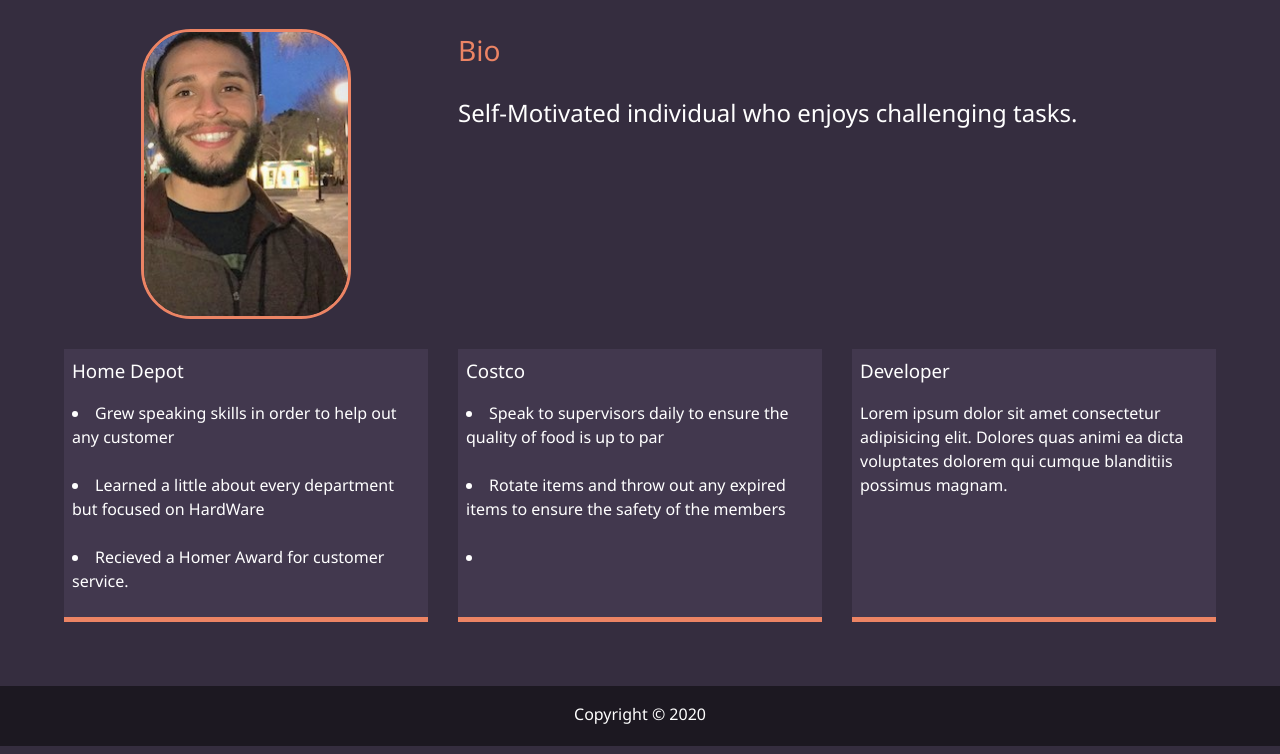
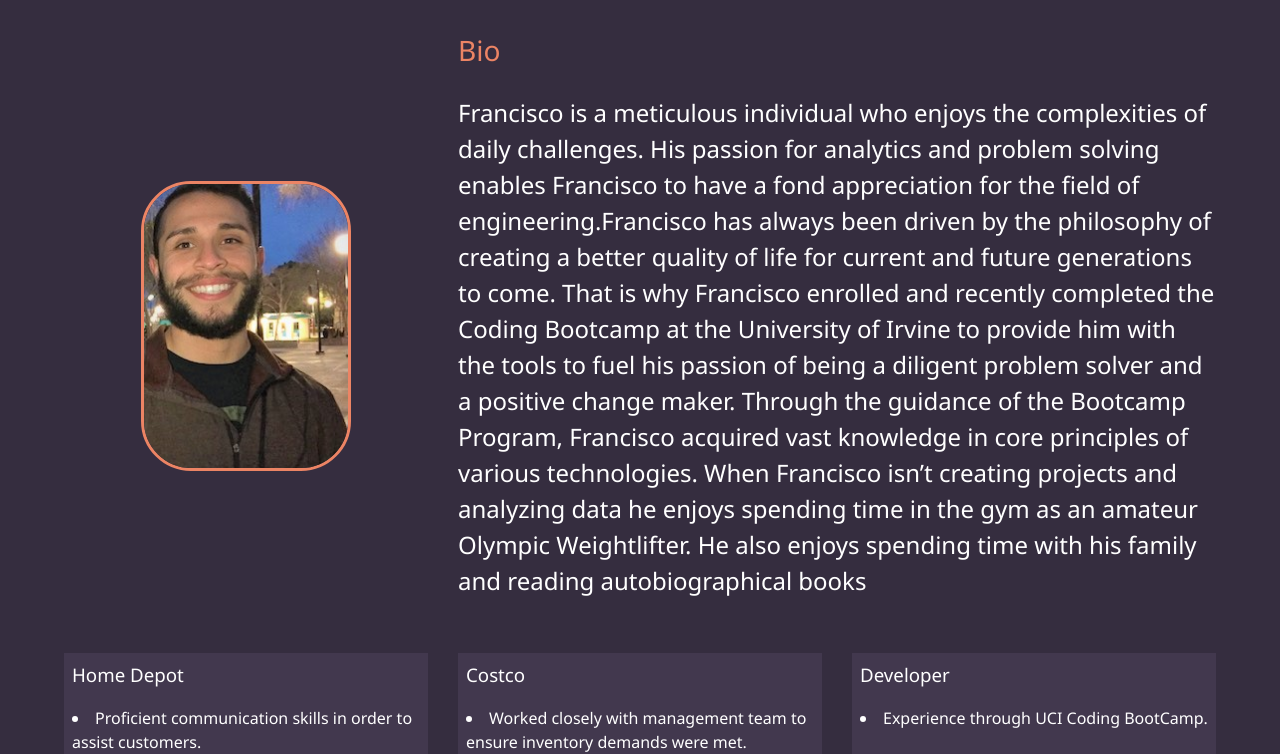
Before and after one commit to Fraigoza200/PortfolioJS, a website: page dist/aboutme.html in a window 1280 px wide. Shown: the part 205-959 px from the top of the page. Drawn offline with Linux system fonts and the light colour scheme.

Commit message:
About Me &Changed Landing Page

```diff
--- a/dist/aboutme.html
+++ b/dist/aboutme.html
@@ -53,7 +53,7 @@
       <div class="bio">
           <h3 class="text-secondary">Bio</h3>
           <p>
-            Self-Motivated individual who enjoys challenging tasks.
+            Francisco is a meticulous individual who enjoys the complexities of daily challenges.  His passion for analytics and problem solving enables Francisco to have a fond appreciation for the field of engineering.Francisco has always been driven by the philosophy of creating a better quality of life for current and future generations to come.  That is why Francisco enrolled and recently completed the Coding Bootcamp at the University of Irvine to provide him with the tools to fuel his passion of being a diligent problem solver and a positive change maker.  Through the guidance of the Bootcamp Program, Francisco acquired vast knowledge in core principles of various technologies. When Francisco isn’t creating projects and analyzing data he enjoys spending time in the gym as an amateur Olympic Weightlifter. He also enjoys spending time with his family and reading autobiographical books
           </p>
       </div>
 
@@ -61,15 +61,11 @@
       <h3>Home Depot</h3>
       <p>
           <li>
-              Grew speaking skills in order to help out any customer
+              Proficient communication skills in order to assist customers.
           </li>
           <br>
           <li>
-              Learned a little about every department but focused on HardWare
-          </li>
-          <br>
-          <li>
-              Recieved a Homer Award for customer service.
+              Develpoed a vast knowledge of all departments with an emphasis on HardWare.
           </li>
       </p>
   </div>
@@ -78,20 +74,26 @@
           <h3>Costco</h3>
           <p>
               <li>
-                  Speak to supervisors daily to ensure the quality of food is up to par
+                  Worked closely with management team to ensure inventory demands were met.
               </li>
               <br>
-              <li>Rotate items and throw out any expired items to ensure the safety of the members</li>
-              <br>
               <li>
-
+                  Focused on quality control on all products to ensure customer satisfaction.
               </li>
           </p>
       </div>
 
       <div class="job job-3">
       <h3>Developer</h3>
-      <p>Lorem ipsum dolor sit amet consectetur adipisicing elit. Dolores quas animi ea dicta voluptates dolorem qui cumque blanditiis possimus magnam.</p>
+      <p>
+          <li>
+              Experience through UCI Coding BootCamp.
+          </li>
+          <br>
+          <li>
+              Built Full Stack applications using in demand technologies such as: HTML, CSS, JavaScript, MongoDB, Express, React, Node, MySql, FireBase, PassPort.
+          </li>
+      </p>
     </div>
 </div>
 
--- a/package.json
+++ b/package.json
@@ -4,12 +4,15 @@
   "description": "",
   "main": "index.js",
   "scripts": {
-    "sass": "node-sass -w scss/ -o dist/css/ --recursive"
+    "sass": "node-sass -w scss/ -o dist/css/ --recursive",
+    "deploy":"gh-pages -d dist"
   },
   "keywords": [],
   "author": "",
   "license": "ISC",
+  "homepage": "https://Fraigoza200.github.io/PortfolioJS",
   "dependencies": {
+    "gh-pages": "^2.2.0",
     "node-sass": "^4.13.1"
   }
 }
```
Also changed, not shown: dist/contact.html (+1 -1 lines), dist/index.html (+2 -2 lines), dist/projects.html (+3 -3 lines), 1 other file.
